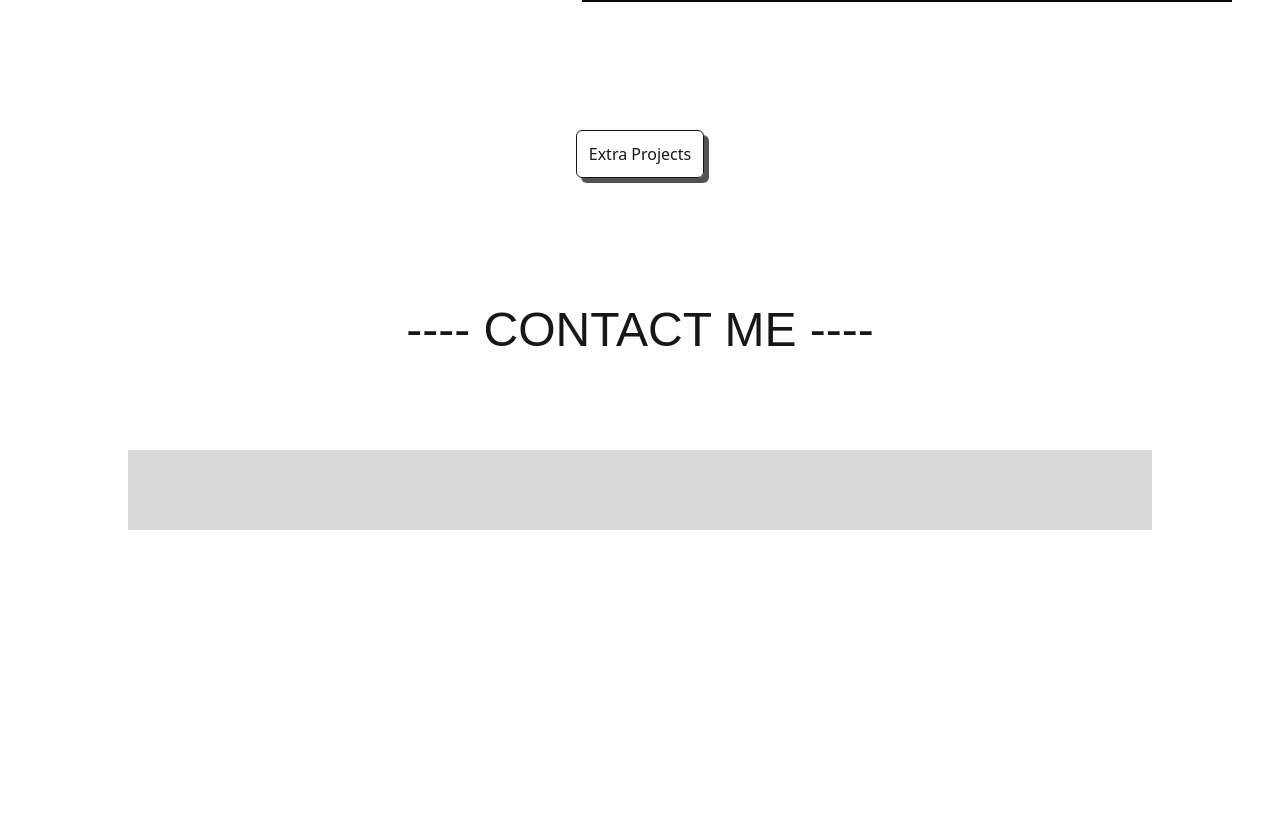
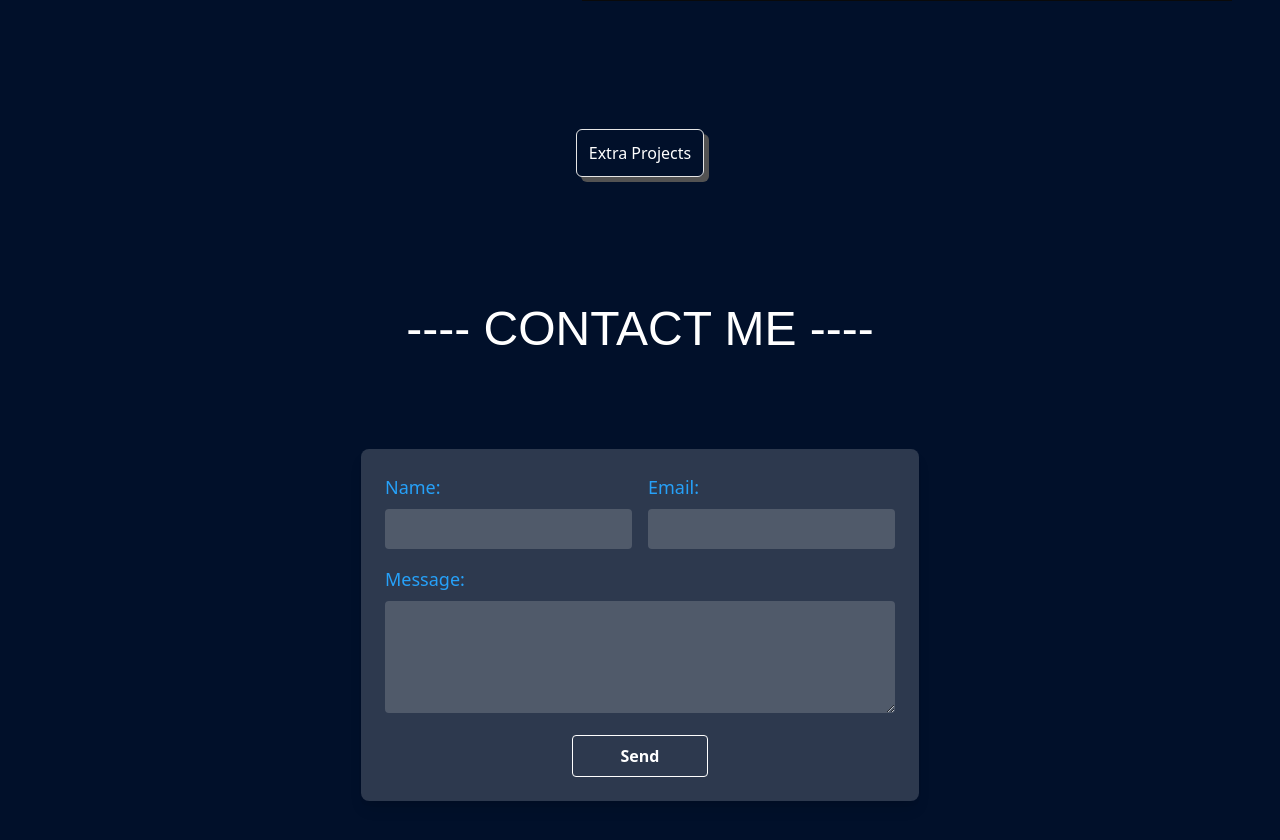
Before and after one commit to sshafe928/portfolio_2025, a Next.js app: page / in a window 1280 px wide. Shown: the part 4700-5540 px from the top of the page. Before the commit the page ends 5310 px from the top, so only its background shows below. Built offline with nearby package versions, Linux system fonts and the light colour scheme.

Commit message:
contact form

```diff
--- a/src/app/layout.js
+++ b/src/app/layout.js
@@ -13,7 +13,7 @@ const geistMono = Geist_Mono({
 });
 
 export const metadata = {
-  title: "Create Next App",
+  title: "Portfolio",
   description: "Generated by create next app",
 };
 
@@ -21,7 +21,7 @@ export default function RootLayout({ children }) {
   return (
     <html lang="en">
       <body
-        className={`${geistSans.variable} ${geistMono.variable} antialiased `}
+        className={`${geistSans.variable} ${geistMono.variable} antialiased bg-primary `}
       >
         {children}
       </body>
--- a/src/app/page.jsx
+++ b/src/app/page.jsx
@@ -9,9 +9,9 @@ export default function Home() {
     <>
     <div className="mx-auto min-h-screen max-w-screen-xl px-6 py-12 font-sans md:px-12 md:py-16 lg:py-0">
       <div className='lg:flex lg:justify-between lg:gap-4'>
-        <div className=" lg:top-0 lg:flex lg:max-h-screen lg:w-[45%] lg:flex-col lg:justify-between lg:py-24">
-          <h1 className="text-4xl font-bold tracking-tight text-slate-200 sm:text-5xl">Sabrina Shafer</h1>
-          <h3 className="mt-3 text-lg font-medium tracking-tight text-slate-200 sm:text-xl">Coding Student</h3>
+        <div className=" text-white lg:top-0 lg:flex lg:max-h-screen lg:w-[45%] lg:flex-col lg:justify-between lg:py-24">
+          <h1 className="text-4xl font-bold tracking-tight  sm:text-5xl">Sabrina Shafer</h1>
+          <h3 className="mt-3 text-lg font-medium tracking-tight sm:text-xl">Coding Student</h3>
           <p className="mt-4 max-w-xs leading-normal">I’m a West-MEC and high school graduate currently pursuing a degree in Computer science.</p>
           <ul className="mt-16 w-max">
             <li>
@@ -41,7 +41,7 @@ export default function Home() {
           </ul>
         </div>
 
-        <div className= "pt-24 lg:w-[52%] lg:py-24">
+        <div className= "text-white pt-24 lg:w-[52%] lg:py-24">
           <section className="mb-16">
             <p className="mb-4">I'm a motivated and detail-oriented student with a strong academic background, maintaining an A average across all subjects. I thrive in leadership roles, having taken on responsibilities through school athletics and West-MEC activities, where I’ve developed teamwork, communication, and organizational skills.</p>
             <p className="mb-4">My passion lies in computer science and web development, where I enjoy blending logical problem-solving with thoughtful design. I’ve built a solid foundation in UX principles and front-end technologies including JavaScript, CSS, HTML, Python, React.js, and MongoDB, and I’m always eager to expand that knowledge.</p>
@@ -49,7 +49,7 @@ export default function Home() {
             <p className="mb-4">Outside of academics, I’m constantly learning—whether that’s picking up new coding concepts, collaborating on group projects, or exploring creative problem-solving techniques. I'm passionate about continued growth and excited to contribute to environments where I can learn, build, and make a meaningful impact.</p>
           </section>
 
-          <section id="languages" className="mb-32">
+          <section id="languages" className="text-white mb-32">
             <div className="m-3 mb-20">
               <ul className="space-y-4">
                 {[
@@ -122,7 +122,7 @@ export default function Home() {
 
 
 
-          <section id="experience">
+          <section id="experience" className="text-white">
             <div>
               <ol>
                 <li className="mb-11">
@@ -209,10 +209,10 @@ export default function Home() {
     </div>
 
 
-        <h1 className="text-5xl  text-center mx-auto my-24 ">---- PROJECTS ----</h1>
+        <h1 className="text-5xl text-white text-center mx-auto my-24 ">---- PROJECTS ----</h1>
 
 
-    <section id="projects" className="flex flex-col mx-auto min-h-screen max-w-screen-xl px-6 py-12 font-sans md:px-12 md:py-16 lg:py-0  ">
+    <section id="projects" className="text-white flex flex-col mx-auto min-h-screen max-w-screen-xl px-6 py-12 font-sans md:px-12 md:py-16 lg:py-0  ">
 
 
 
@@ -238,7 +238,7 @@ export default function Home() {
       <div className="justify-items-start align-center space-y-2">
         <h3>Work based Learning Project</h3>
         <h1 className="text-2xl" >BOY SCOUT TROOP 747</h1>
-        <p className='bg-grey2 text-white text-lg z-10 p-8 -mr-28 text-left'>A web app remake for a boy scout troop. Revamping the entirety of the website and allowing for easy user navigation. </p>
+        <p className='bg-grey2 text-white text-lg relative z-20 p-8 -mr-28 text-left'>A web app remake for a boy scout troop. Revamping the entirety of the website and allowing for easy user navigation. </p>
         <ul className="flex felx-row space-x-6">
           <li>React.js</li>
           <li>Node.js</li>
@@ -247,7 +247,7 @@ export default function Home() {
         <div className="flex flex-row space-x-4"><LuGithub /><AiOutlineExport /></div>
       </div>
 
-      <img src="/images/FBLA.png" alt={`image`} width={650} height={35} className=" -z-10"/>
+      <img src="/images/Cipher.png" alt={`image`} width={650} height={35} className=" -z-10"/>
 
     </div>
 
@@ -274,7 +274,7 @@ export default function Home() {
       <div className="justify-items-start align-center space-y-2">
         <h3>Student Project</h3>
         <h1 className="text-2xl" >CIPHER PROJECT</h1>
-        <p className='bg-grey2 text-white text-lg z-10 p-8 -mr-28 text-left'>The Cipher Game is a word puzzle game where players solve scrambled words using a transposition cipher. The game features different levels with varying grid sizes and difficulty. Players can also track their progress, earn scores, and challenge themselves to complete the game in less time.</p>
+        <p className='bg-grey2 text-white text-lg  p-8 -mr-28 text-left relative z-10'>The Cipher Game is a word puzzle game where players solve scrambled words using a transposition cipher. The game features different levels with varying grid sizes and difficulty. Players can also track their progress, earn scores, and challenge themselves to complete the game in less time.</p>
         <ul className="flex felx-row space-x-6">
           <li>JavaScript</li>
           <li>HTML</li>
@@ -284,12 +284,11 @@ export default function Home() {
       </div>
 
       <img src="/images/Cipher.png" alt={`image`} width={650} height={35} className=""/>
+    </div>
 
 
-    </div>
-
     <div className="flex justify-center">
-      <button className="group relative inline-flex h-12 items-center my-8 justify-center overflow-hidden rounded-md border border-neutral-200 bg-transparent px-3 font-medium text-neutral-600 transition-all duration-100 [box-shadow:5px_5px_rgb(82_82_82)] active:translate-x-[3px] active:translate-y-[3px] active:[box-shadow:0px_0px_rgb(82_82_82)] w-auto">
+      <button className="group relative inline-flex text-white h-12 items-center my-8 justify-center overflow-hidden rounded-md border border-neutral-200 bg-transparent px-3 font-medium text-neutral-600 transition-all duration-100 [box-shadow:5px_5px_rgb(82_82_82)] active:translate-x-[3px] active:translate-y-[3px] active:[box-shadow:0px_0px_rgb(82_82_82)] w-auto">
         Extra Projects
       </button>
     </div>
@@ -297,12 +296,53 @@ export default function Home() {
 
     </section>
 
-    <h1 className="text-5xl  text-center mx-auto my-24 ">---- CONTACT ME ----</h1>
+    <h1 className="text-5xl text-white text-center mx-auto my-24 ">---- CONTACT ME ----</h1>
 
-    <section id="contact" className="backdrop-opacity-20 bg-grey flex flex-col mx-auto min-h-20 my-20 max-w-screen-lg px-6 py-12 font-sans md:px-12 md:py-16 lg:py-0">
-        <div>
+    <section id="contact" className=" text-white flex flex-col mx-auto min-h-20 my-20 max-w-screen-lg px-6 py-12 font-sans md:px-12 md:py-16 lg:py-0">
+      <div class="max-w-4xl mx-auto p-6 bg-opacity-20 bg-grey rounded-lg shadow-lg text-blue-200">
+        <form class="space-y-4">
+          <div class="flex flex-col md:flex-row md:space-x-4 space-y-4 md:space-y-0">
+            <div class="w-full md:w-1/2">
+              <label for="name" class="text-blue block text-lg mb-2">Name:</label>
+              <input
+                type="text"
+                id="name"
+                name="name"
+                class="w-full p-2 rounded  bg-grey bg-opacity-20 focus:border-blue-500 focus:ring focus:ring-blue-500 focus:ring-opacity-50 text-white"
+              />
+            </div>
 
-        </div>
+            <div class="w-full md:w-1/2">
+              <label for="email" class="text-blue block text-lg mb-2">Email:</label>
+              <input
+                type="email"
+                id="email"
+                name="email"
+                class="w-full p-2 rounded  bg-grey bg-opacity-20 focus:border-blue-500 focus:ring focus:ring-blue-500 focus:ring-opacity-50 text-white"
+              />
+            </div>
+          </div>
+
+          <div>
+            <label for="message" class=" text-blue block text-lg mb-2">Message:</label>
+            <textarea
+              id="message"
+              name="message"
+              rows="4"
+              class="w-full p-2 rounded bg-grey bg-opacity-20 focus:border-blue-500 focus:ring focus:ring-blue-500 focus:ring-opacity-50 text-white"
+            ></textarea>
+          </div>
+
+          <div class="flex justify-center">
+            <button
+              type="submit"
+              class="px-12 py-2 bg-blue-600 hover:bg-blue-700 border border-white text-white font-semibold rounded transition duration-200 focus:outline-none focus:ring-2 focus:ring-blue-500 focus:ring-opacity-50"
+            >
+              Send
+            </button>
+          </div>
+        </form>
+      </div>
     </section>
 
     </>
--- a/tailwind.config.js
+++ b/tailwind.config.js
@@ -5,14 +5,17 @@ module.exports = {
     "./src/components/**/*.{js,ts,jsx,tsx,mdx}",
     "./src/app/**/*.{js,ts,jsx,tsx,mdx}",],
   theme: {
-    extend: {},
-    colors:{
-      primary: "#FFFF",
-      secondary: "#4c5e8d",
-      grey:"#D9D9D9",
-      grey2:'#3B4C6B',
-      white: "#FFFFFF"
+    extend: {
+      colors:{
+        primary: "#01102A",
+        secondary: "#4c5e8d",
+        grey:"#D9D9D9",
+        grey2:'#3B4C6B',
+        white: "#FFFFFF",
+        blue: "#26A1F9"
+      },
     },
+
   },
   plugins: [
     require('daisyui')
```
